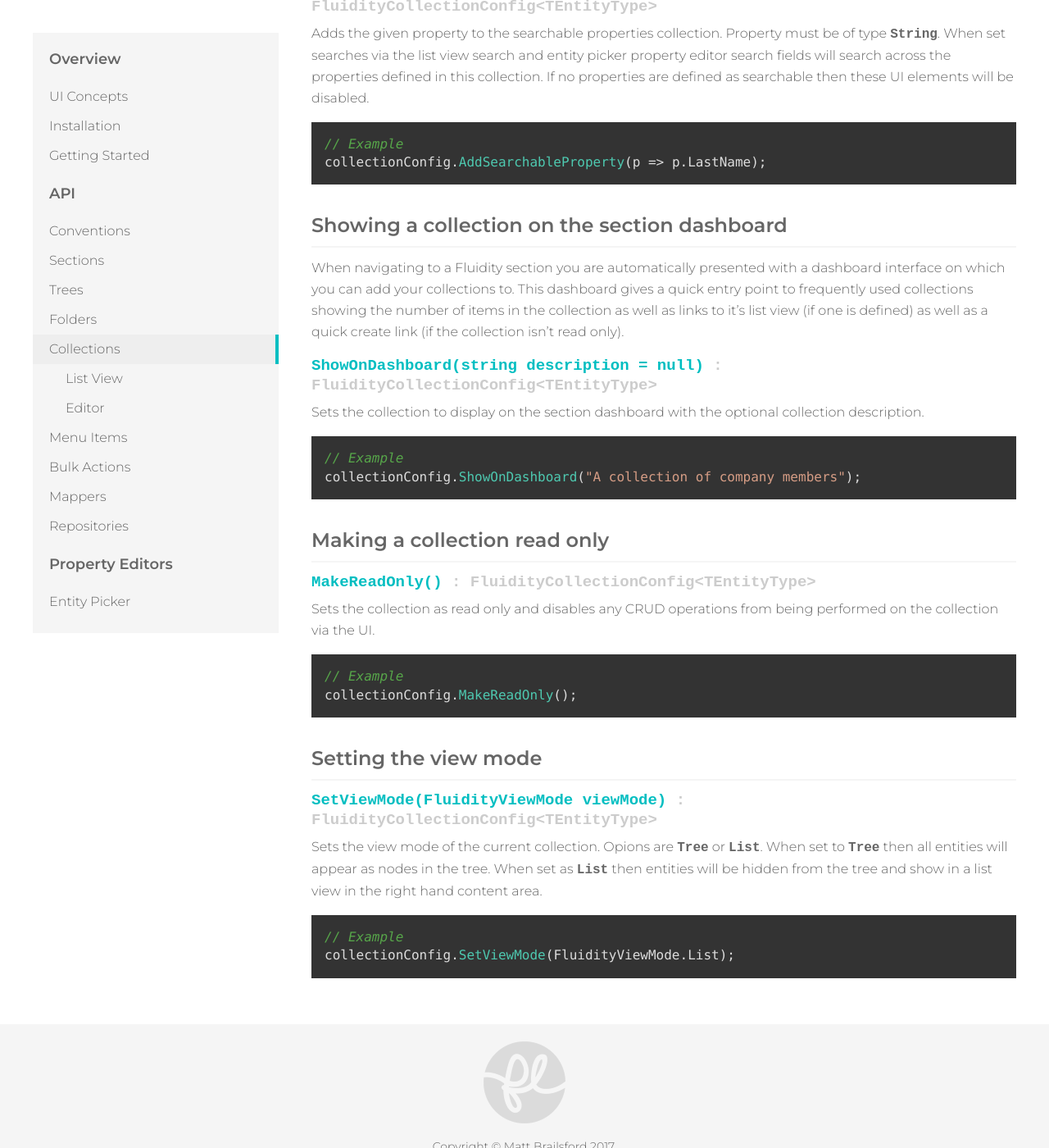
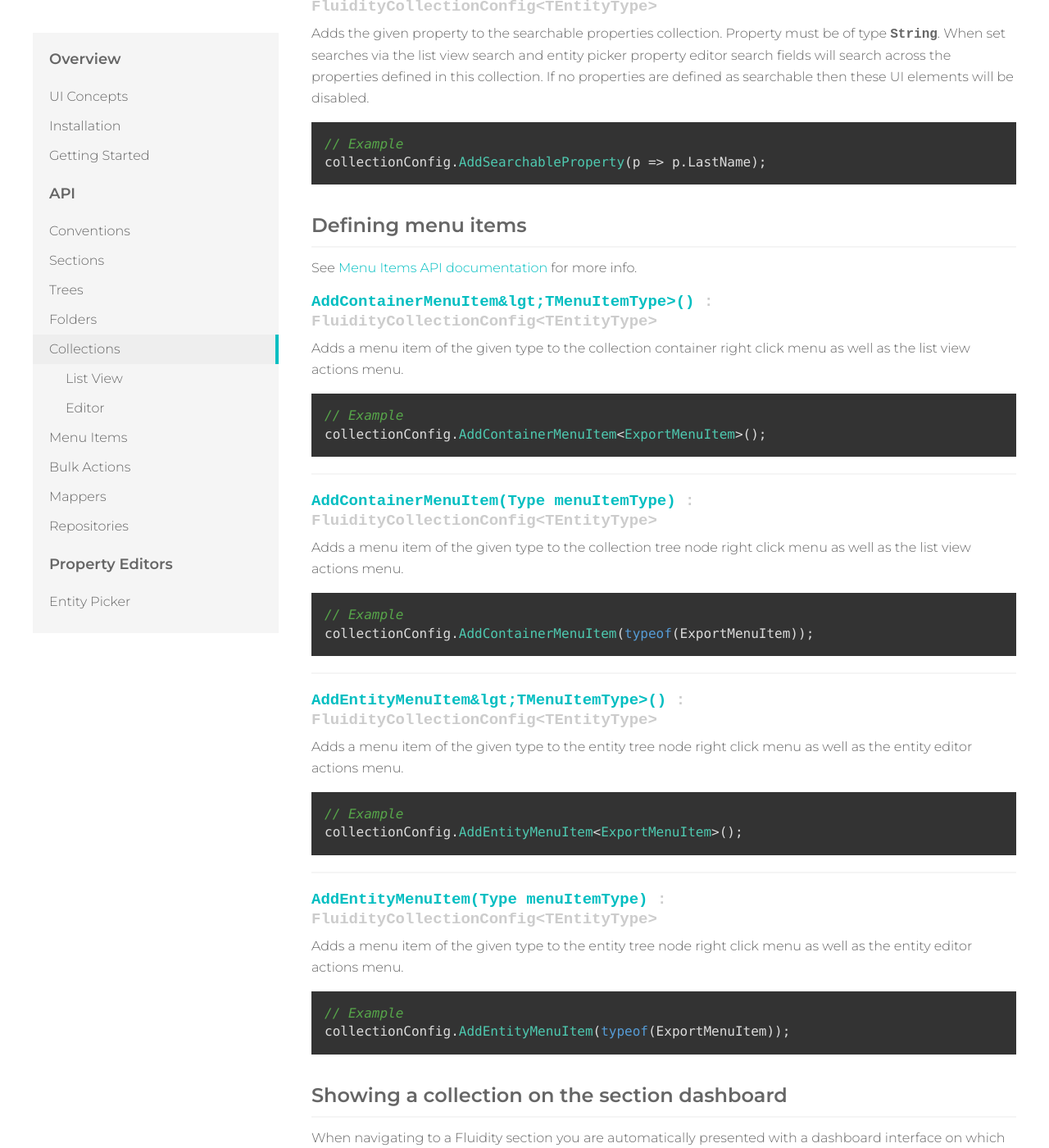
Before and after one commit to mattbrailsford/umbraco-fluidity, a Jekyll site: the page built from docs/_pages/02-api-04-collections.md, in a window 1280 px wide and 1400 px high, scrolled down 5044 px. Shown: the whole window at 82% size. Built offline with Jekyll 4.4.1, drawn with Linux system fonts in a browser that asks for light colours.

Commit message:
Menu items docs

`````diff
--- a/docs/_pages/02-api-04-collections.md
+++ b/docs/_pages/02-api-04-collections.md
@@ -211,6 +211,56 @@ Adds the given property to the searchable properties collection. Property must b
 collectionConfig.AddSearchableProperty(p => p.LastName);
 ````
 
+### Defining menu items
+{: .mt}
+See [Menu Items API documentation]({{ site.baseurl }}/api/menu-items/) for more info.
+
+#### AddContainerMenuItem&lgt;TMenuItemType&gt;() *: FluidityCollectionConfig&lt;TEntityType&gt;*
+{: .signature}
+
+Adds a menu item of the given type to the collection container right click menu as well as the list view actions menu.
+
+````csharp
+// Example
+collectionConfig.AddContainerMenuItem<ExportMenuItem>();
+````
+
+---
+
+#### AddContainerMenuItem(Type menuItemType) *: FluidityCollectionConfig&lt;TEntityType&gt;*
+{: .signature}
+
+Adds a menu item of the given type to the collection tree node right click menu as well as the list view actions menu.
+
+````csharp
+// Example
+collectionConfig.AddContainerMenuItem(typeof(ExportMenuItem));
+````
+
+---
+
+#### AddEntityMenuItem&lgt;TMenuItemType&gt;() *: FluidityCollectionConfig&lt;TEntityType&gt;*
+{: .signature}
+
+Adds a menu item of the given type to the entity tree node right click menu as well as the entity editor actions menu.
+
+````csharp
+// Example
+collectionConfig.AddEntityMenuItem<ExportMenuItem>();
+````
+
+---
+
+#### AddEntityMenuItem(Type menuItemType) *: FluidityCollectionConfig&lt;TEntityType&gt;*
+{: .signature}
+
+Adds a menu item of the given type to the entity tree node right click menu as well as the entity editor actions menu.
+
+````csharp
+// Example
+collectionConfig.AddEntityMenuItem(typeof(ExportMenuItem));
+````
+
 ### Showing a collection on the section dashboard
 {: .mt}
 
`````
